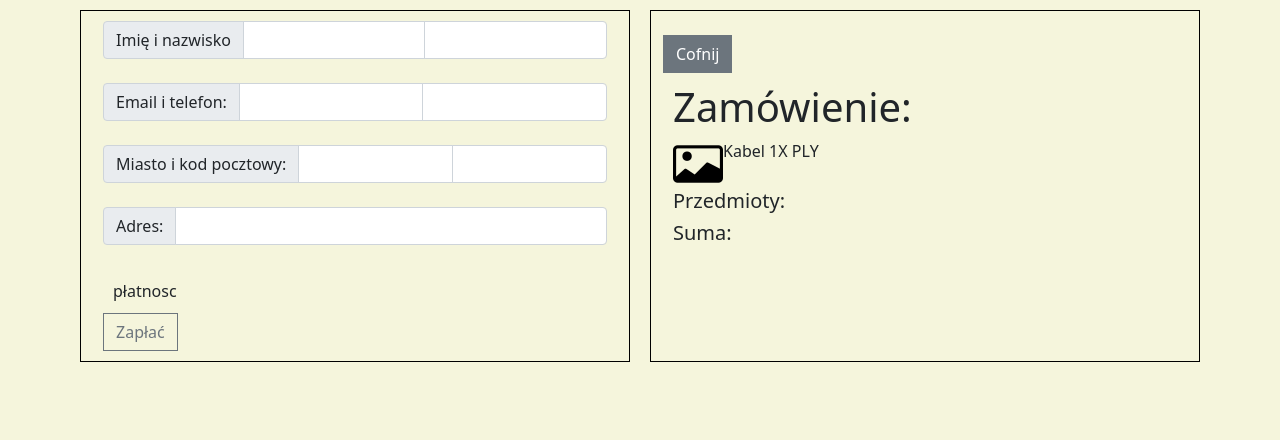
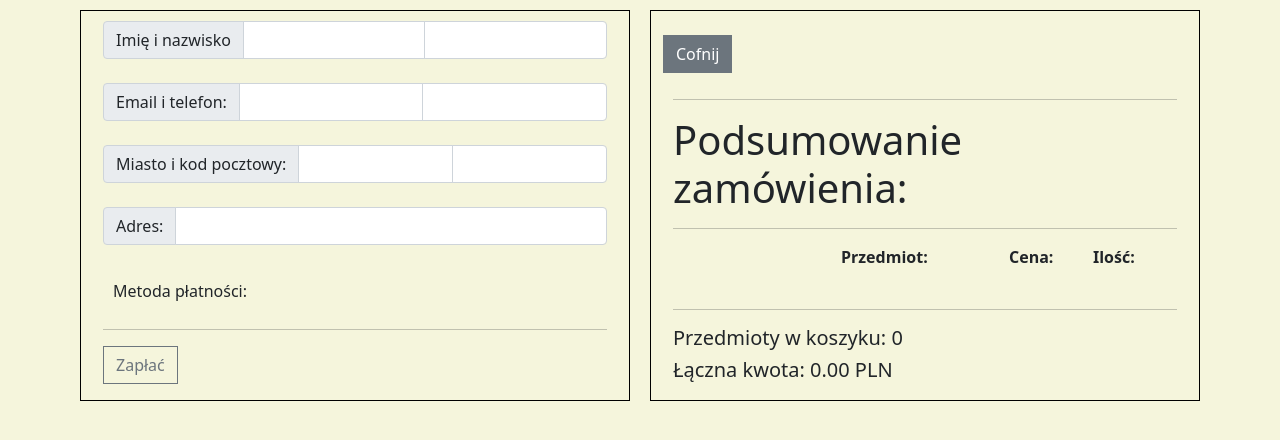
Before and after one commit to Majdzel/Projekt-Sklep, a Django app: page /ordering/ in a window 1280 px wide. Shown: the part 66-506 px from the top of the page. Run offline with Django 4.2, Linux system fonts and the light colour scheme.

Commit message:
Umożliwienie działania karty z podsumowaniem zamówienia

```diff
--- a/kabelek/shop/views.py
+++ b/kabelek/shop/views.py
@@ -26,6 +26,14 @@
     return render(request, 'shop/cart.html', context)
 
 def ordering(request):
-    context = {}
+    if request.user.is_authenticated:
+        customer = request.user.customer
+        order, created = Order.objects.get_or_create(customer=customer, complete=False)
+        items = order.orderitem_set.all()
+    else:
+        items = []
+        order = {'get_cart_total': 0, 'get_cart_items': 0}
+
+    context = {'items': items, 'order': order}
     return render(request, 'shop/ordering.html', context)
 # Create your views here.
--- a/kabelek/static/css/main.css
+++ b/kabelek/static/css/main.css
@@ -26,4 +26,12 @@
 
 .row_cart{
     display: flex;
+    word-spacing: 10px;
 }
+
+.elements{
+    margin-top: 100px;
+    margin-bottom: 100px;
+    margin-right: 80px;
+    margin-left: 80px;
+}
--- a/kabelek/templates/shop/ordering.html
+++ b/kabelek/templates/shop/ordering.html
@@ -35,8 +35,9 @@
                 </form>
                 <br>
                 <div class="item_box" id="payment">
-                <a>płatnosc</a>
+                <a>Metoda płatności:</a>
                 </div>
+                <hr>
                 <a class="btn btn-outline-secondary" href="#">Zapłać</a>
             </div>
 
@@ -49,16 +50,33 @@
             <br>
             <a class="btn btn-secondary" href="{% url 'cart' %}">Cofnij</a>
             <div class="item_box">
-                <h1>Zamówienie:</h1>
+                <hr>
+                <h1>Podsumowanie zamówienia:</h1>
+                <hr>
                 <div class="row_cart">
-                    <div style="flex2"><img src="{% static 'images/card-image.png' %}"></div>
-                    <div style="flex2">Kabel 1</div>
-                    <div style="flex1">X PL</div>
-                    <div style="flex1">Y</div>
+                    <div style="flex:2"></div>
+                    <div style="flex:2"><b>Przedmiot:</b></div>
+                    <div style="flex:1"><b>Cena:</b></div>
+                    <div style="flex:1"><b>Ilość:</b></div>
+                </div>
+                <br>
 
+                {% for item in items %}
+                <div class="row_cart">
+                    <div style="flex:2"><img src="{{item.product.imageURL}}" width="150" height="150"></div>
+                    <div style="flex:2">{{item.product.name}}</div>
+                    <div style="flex:1">{{item.product.price|floatformat:2}} PLN</div>
+                    <div style="flex:1">
+                        <p class="quantity">{{item.quantity}}</p>
+                        <!---<img class="shg-quantity" src="{%static 'images/arrow-up.png'   %}" width="10" height="10">
+
+                        <img class="shg-quantity" src="{%static 'images/arrow-down.png'   %}" width="10" height="10"> -->
+                    </div>
                 </div>
-                    <h5>Przedmioty: </h5>
-                    <h5>Suma: </h5>
+                {% endfor %}
+                <hr>
+                    <h5>Przedmioty w koszyku: {{order.get_cart_items}}</h5>
+                    <h5>Łączna kwota: {{order.get_cart_total|floatformat:2}} PLN</h5>
             </div>
 
         </div>
```
